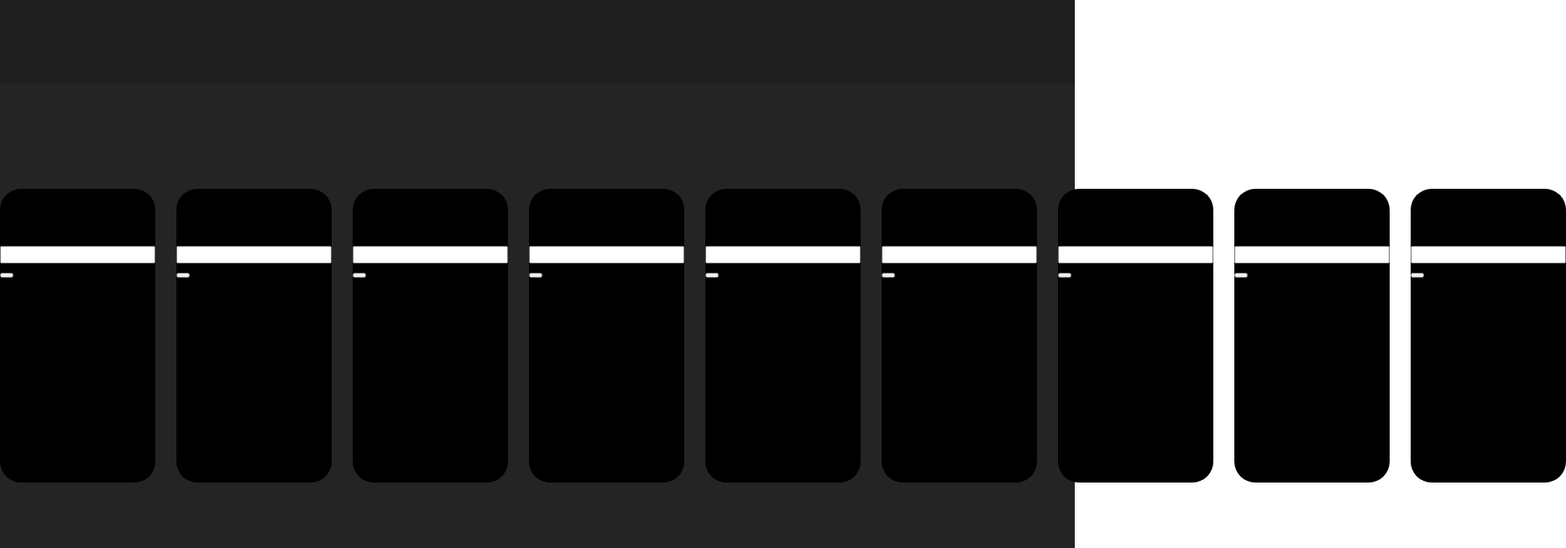
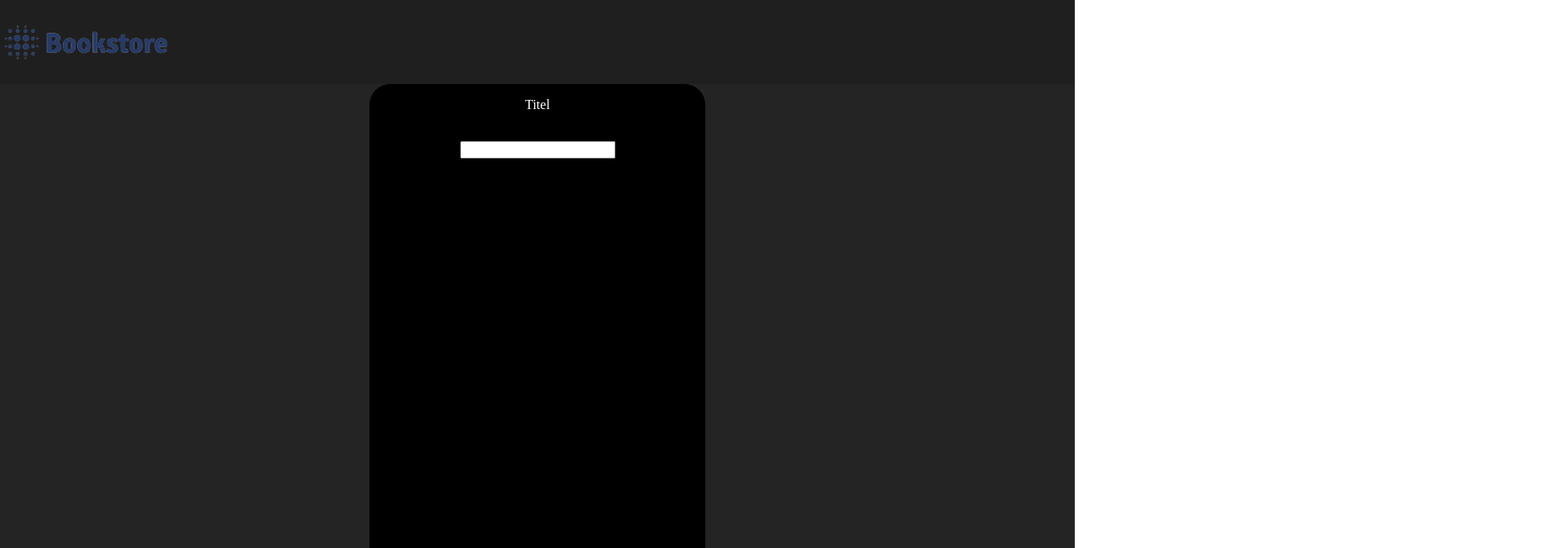
Before and after one commit to joshuaplischek/TheBookstore, a plain HTML site: page index.html in a window 1280 px wide. Shown: the top 653 px of the page at 84% size, 1865 px wide, since content can reach past the window. Drawn offline with Linux system fonts and the light colour scheme.

Commit message:
change everything simple

```diff
--- a/index.html
+++ b/index.html
@@ -4,19 +4,21 @@
     <meta charset="UTF-8">
     <meta name="viewport" content="width=device-width, initial-scale=1.0">
     <link rel="stylesheet" href="./style.css">
-   <script src="./scripts/books.js"></script>
+    <script src="./scripts/books.js"></script>
     <script src="./script.js"></script>
+    <link rel="shortcut icon" href="./icon/bookstore_icon.png" type="image/x-icon">
+
 
     <title>Bookstore</title>
 </head>
 <body onload="init()">
     <header>
-
+        <img src="./img/bookstore_logo.png" alt="">
     </header>
 
-    <div class="content">
+    <div id="content">
 
-        <div id="book_slider"></div>
+
 
     </div>
 
--- a/script.js
+++ b/script.js
@@ -4,7 +4,7 @@ function init(){
 }
 
 function renderBooks() {
-    let sliderRef = document.getElementById("book_slider");
+    let sliderRef = document.getElementById("content");
     sliderRef.innerHTML0="";
 
     for (let i = 0; i < books.length; i++) {
@@ -19,9 +19,9 @@ function getBookTemplate(i) {
             <div class="titleArea"><p>Titel</p></div>
             <div><img src="" alt=""></div>
             <div></div>
-            <div>
+            <div class="write-comment">
                 <input type="text">
-                <button onclick=""></button>
+                <img onclick="" src="" alt="">
             </div>
 
 
--- a/style.css
+++ b/style.css
@@ -3,27 +3,27 @@ body{
 }
 
 header{
+    display: flex;
+    align-items: center;
     background-color: #1f1f1f;
     height: 100px;
     width: 100%;
 }
+header img{
+    height: 60px;
 
-.content{
+}
+
+#content{
     width: 100%;
-    height: calc(100vh - 200px);
+    height: calc(100% - 200px);
+    gap: 50px;
     background-color: #242424;
     display: flex;
+    flex-direction: column;
+    flex: 1;
     justify-content: center;
     align-items: center;
-}
-
-#book_slider{
-    height: 500px;
-    width: 100%;
-    display: flex;
-    align-items: center;
-    flex-direction: row;
-    gap: 25px;
 }
 
 .bookContainer{
@@ -31,15 +31,18 @@ header{
     display: flex;
     flex-direction: column;
     align-items: center;
-    height: 350px;
-    width: 250px;
+    height: 600px;
+    width: 400px;
     background-color: black;
+}
+
+.titleArea{
+    color: white;
 
 }
 
-.titleArea{
-    border-bottom: 1px;
-    border-color: aqua;
+.write-comment{
+    display: flex;
 }
 
 footer{
```
Also changed, not shown: icon/bookstore_icon.png (added), img/bookstore_logo.png (added).
